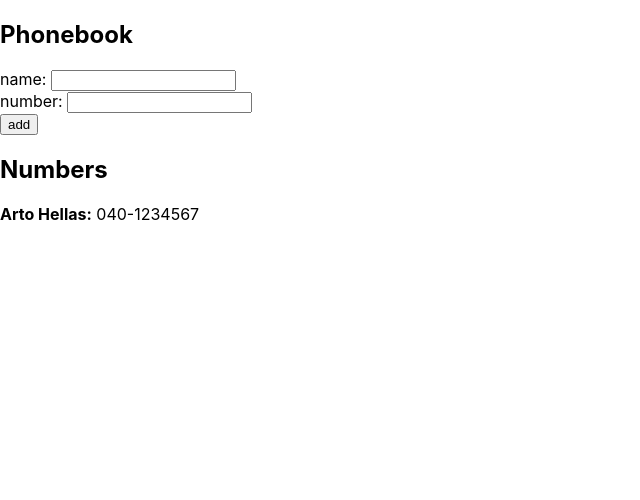
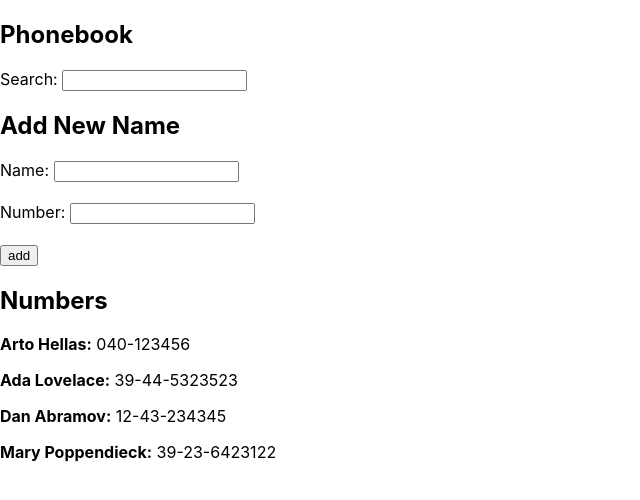
Before and after one commit to RafaelSouza94/FullStackOpen, a React (Create React App) app in the folder part2/phonebook/: page / in a window 1280 px wide. Shown: the top 500 px of the page, without its empty margins (0-640 px from the left). Built offline with nearby package versions, Linux system fonts and the light colour scheme.

Commit message:
add exercise 2.9

```diff
--- a/part2/phonebook/src/App.js
+++ b/part2/phonebook/src/App.js
@@ -2,9 +2,17 @@ import React, { useState } from 'react'
 import Display from './components/Display.js'
 
 const App = () => {
-  const [ persons, setPersons] = useState([{ name: 'Arto Hellas', number: '040-1234567' }])
+  const [persons, setPersons] = useState([
+    { name: 'Arto Hellas', number: '040-123456' },
+    { name: 'Ada Lovelace', number: '39-44-5323523' },
+    { name: 'Dan Abramov', number: '12-43-234345' },
+    { name: 'Mary Poppendieck', number: '39-23-6423122' }
+  ])
   const [ newName, setNewName ] = useState('')
   const [ newNumber, setNewNumber ] = useState('')
+  const [ newSearch, setNewSearch ] = useState('')
+
+
 
   const addName = (event) => {
     event.preventDefault()
@@ -30,21 +38,33 @@ const App = () => {
     setNewNumber(event.target.value)
   }
 
+  const handleSearchChange = (event) => {
+    setNewSearch(event.target.value)
+  }
+
+  const personsToShow = newSearch === '' ? persons : persons.filter(
+    person => person.name.toLowerCase().includes(newSearch.toLowerCase()))
+
   return (
     <div>
       <h2>Phonebook</h2>
+      Search: <input value={newSearch} onChange={handleSearchChange} />
+      <br />
+      <h2>Add New Name</h2>
       <form>
         <div>
-          name: <input value={newName} onChange={handleNameChange} />
+          Name: <input value={newName} onChange={handleNameChange} />
           <br />
-          number: <input value={newNumber} onChange={handleNumberChange} />
+          <br />
+          Number: <input value={newNumber} onChange={handleNumberChange} />
         </div>
+        <br />
         <div>
           <button type="submit" onClick={addName}>add</button>
         </div>
       </form>
       <h2>Numbers</h2>
-      {persons.map(person =>
+      {personsToShow.map(person =>
         <Display key={person.name} name={person.name} number={person.number} />
       )}
     </div>
```
